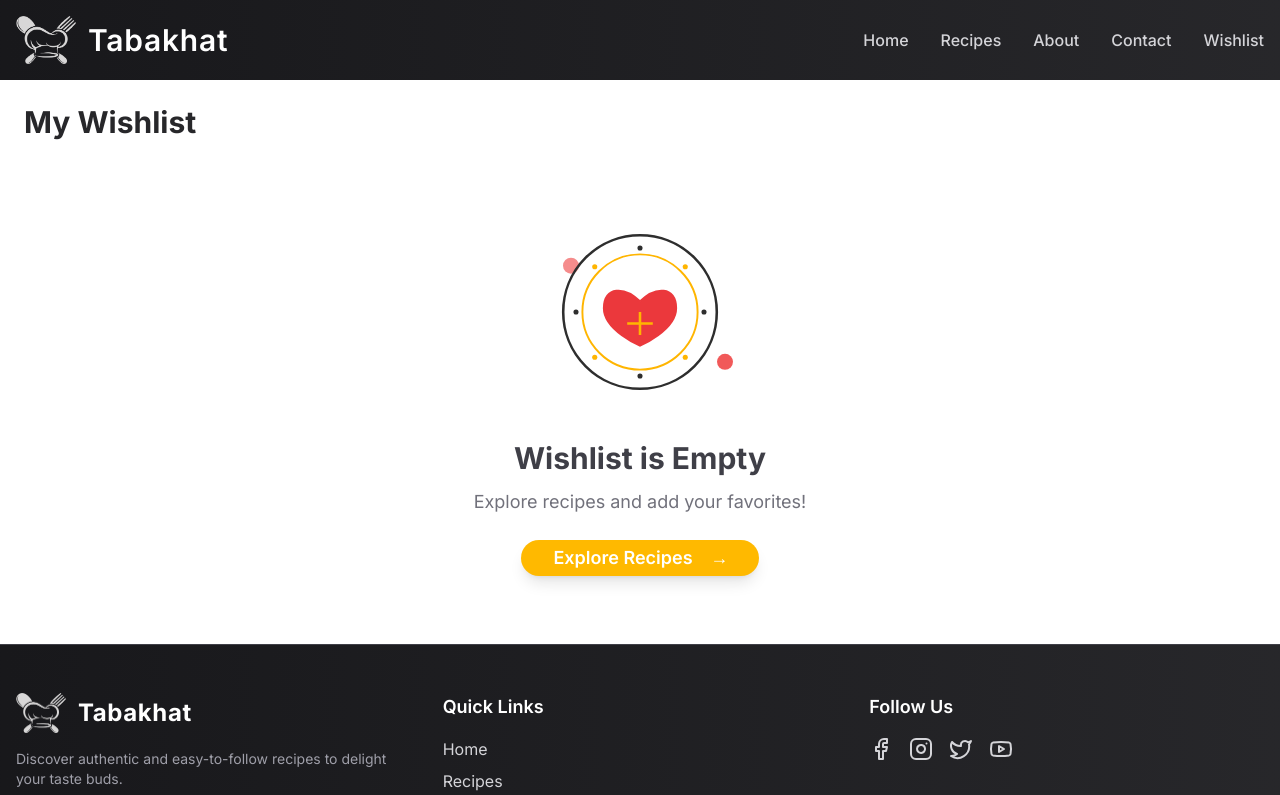
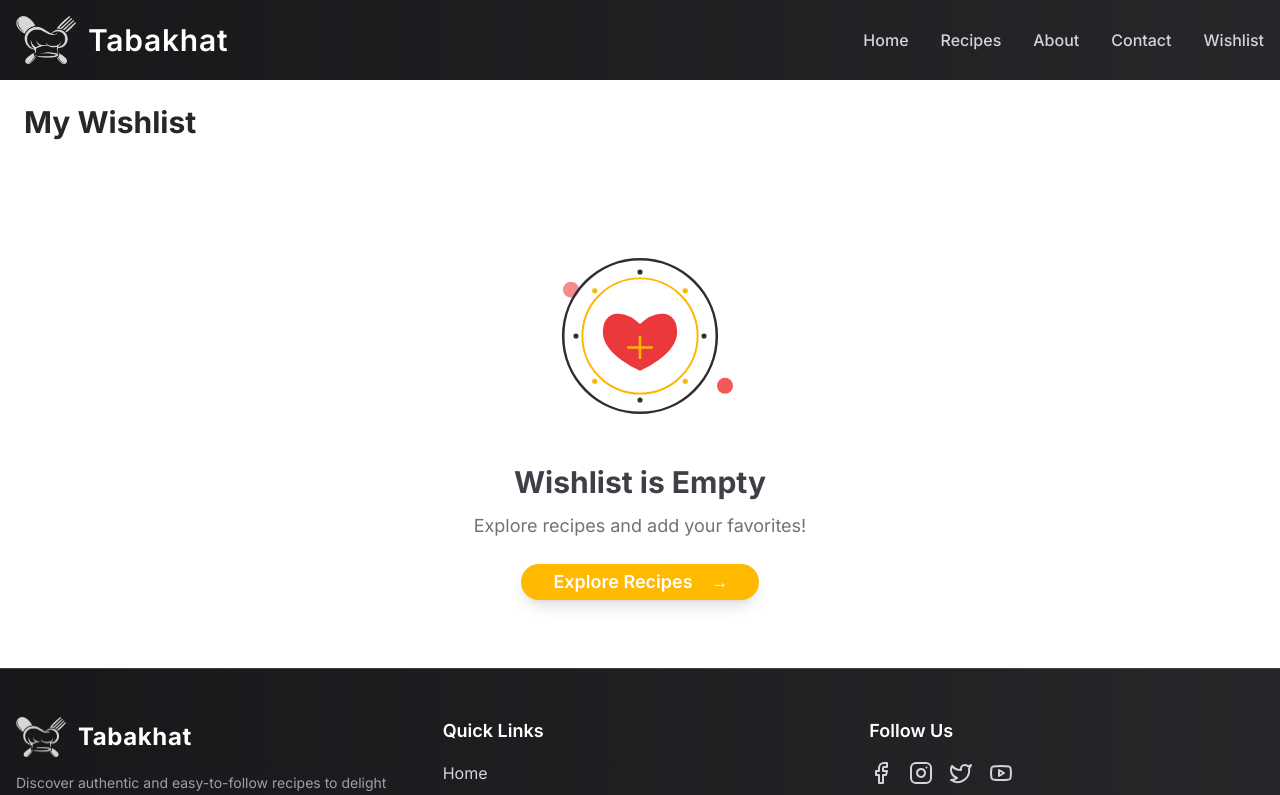
Before and after one commit to next-js-app/tabakhat, a Next.js app: page /wishlist in a window 1280 px wide. Shown: the top 795 px of the page. Built offline with nearby package versions, Linux system fonts and the light colour scheme.

Commit message:
Enhance all pages ui

```diff
--- a/app/contact/page.jsx
+++ b/app/contact/page.jsx
@@ -326,7 +326,7 @@ export default function ContactPage() {
                   className={`w-full px-4 py-3 rounded-lg border focus:outline-none focus:ring-2 focus:ring-amber-500 transition ${
                     errors.name ? "border-amber-500" : "border-zinc-300 hover:border-amber-400"
                   }`}
-                  placeholder="Mahmoud Fawzy"
+                  placeholder="Full Name"
                 />
                 {errors.name && (
                   <p className="mt-1 text-sm text-amber-600 flex items-center">
--- a/app/wishlist/page.js
+++ b/app/wishlist/page.js
@@ -266,8 +266,8 @@ const WishlistPage = () => {
   }
 
   return (
-    <div className="container mx-auto p-4 sm:p-6">
-      <h1 className="text-3xl font-bold text-zinc-800">My Wishlist</h1>
+    <div className="container mx-auto p-4 sm:p-6 min-h-[60vh]">
+      <h1 className="text-3xl font-bold text-zinc-800 mb-6">My Wishlist</h1>
       <AnimatePresence mode="popLayout">
         {recipes.length > 0 ? (
           <motion.div
--- a/package.json
+++ b/package.json
@@ -3,7 +3,7 @@
   "version": "0.1.0",
   "private": true,
   "scripts": {
-    "dev": "npx next dev --turbo dev",
+    "dev": "next dev --turbo",
     "build": "next build",
     "start": "next start",
     "lint": "next lint",
```
Also changed, not shown: 1 other file (tests, documents, lock files or other folders).
